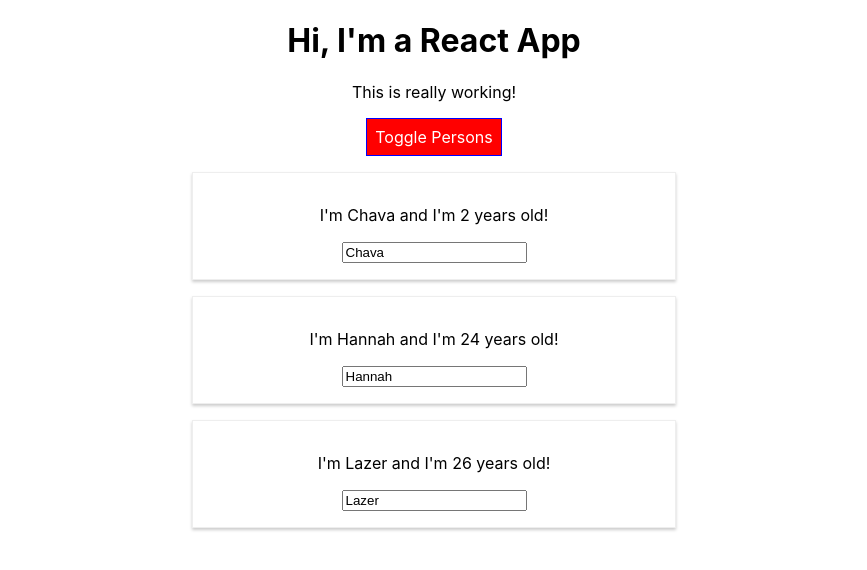
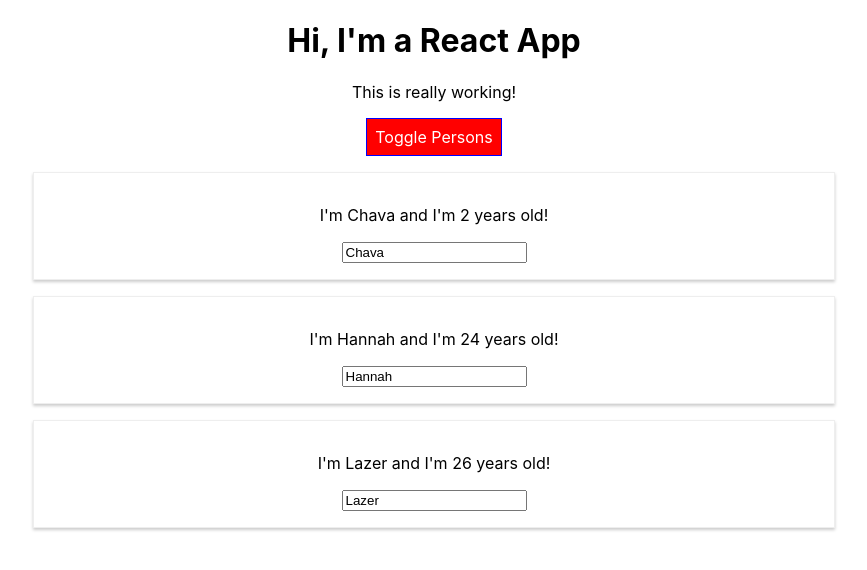
Before and after one commit to lazarporter/react-burger-builder, a React (Create React App) app: page / in a window 1280 px wide. Both pictures are taken after a click on the button "Toggle Persons". Shown: the top 570 px of the page, without its empty margins (206-1073 px from the left). Built offline with nearby package versions, Linux system fonts and the light colour scheme.

Commit message:
removed radium

```diff
--- a/src/App.js
+++ b/src/App.js
@@ -1,6 +1,5 @@
 import React, { Component } from 'react';
 import './App.css';
-import Radium, {StyleRoot} from 'radium'
 import Person from './Person/Person'
 
 class App extends Component {
@@ -48,10 +47,6 @@
       border: '1px solid blue',
       padding: '8px',
       cursor: 'pointer',
-      ':hover': {
-        backgroundColor: 'lightgreen',
-        color: 'black'
-      }
     }
 
     let persons = null
@@ -71,10 +66,6 @@
       </div>
       )
       style.backgroundColor = 'red'
-      style[':hover'] = {
-        backgroundColor: 'salmon',
-        color: 'black'
-      }
     }
 
     const classes = []
@@ -86,7 +77,6 @@
     }
 
     return (
-      <StyleRoot>
         <div className="App">
           <h1>Hi, I'm a React App</h1>
           <p className={classes.join(' ')}>This is really working!</p>
@@ -95,11 +85,10 @@
             onClick={this.togglePersonsHandler}>Toggle Persons</button>
           {persons}
         </div>
-      </StyleRoot>
     );
 
     // return React.createElement('div', {className: "App"}, React.createElement('h1', null, 'Does this work now?'), 'Hi, I\'m a React App!!')
   }
 }
 
-export default Radium(App);
+export default App;
--- a/src/Person/Person.js
+++ b/src/Person/Person.js
@@ -1,25 +1,14 @@
 //in its simplest form, a 'component' is a function that returns from JSX for React to render.
 import React from 'react'
 import './Person.css'
-import Radium from 'radium'
-
 
 const person = (props) => {
-    const style = {
-        '@media (min-width: 500px)':{
-            width: '450px'
-        }
-    }
     return (
-
-        <div className="Person" style={style}>
+        <div className="Person">
             <p onClick={props.click}>I'm {props.name} and I'm {props.age} years old!</p>
             <p>{props.children}</p>
             <input type="text" onChange={props.changed} value={props.name}  />
         </div>
-
     )
 }
-
-
-export default Radium(person);
+export default person;
```
